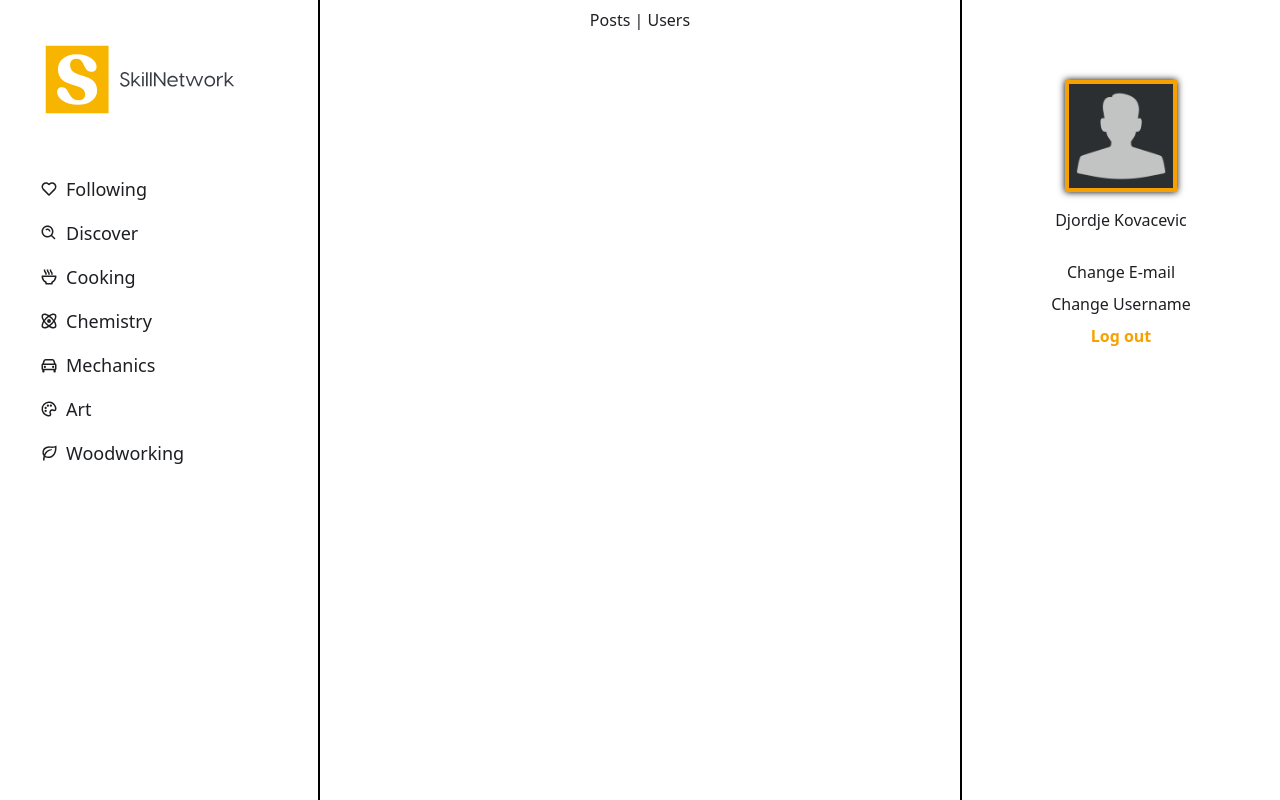
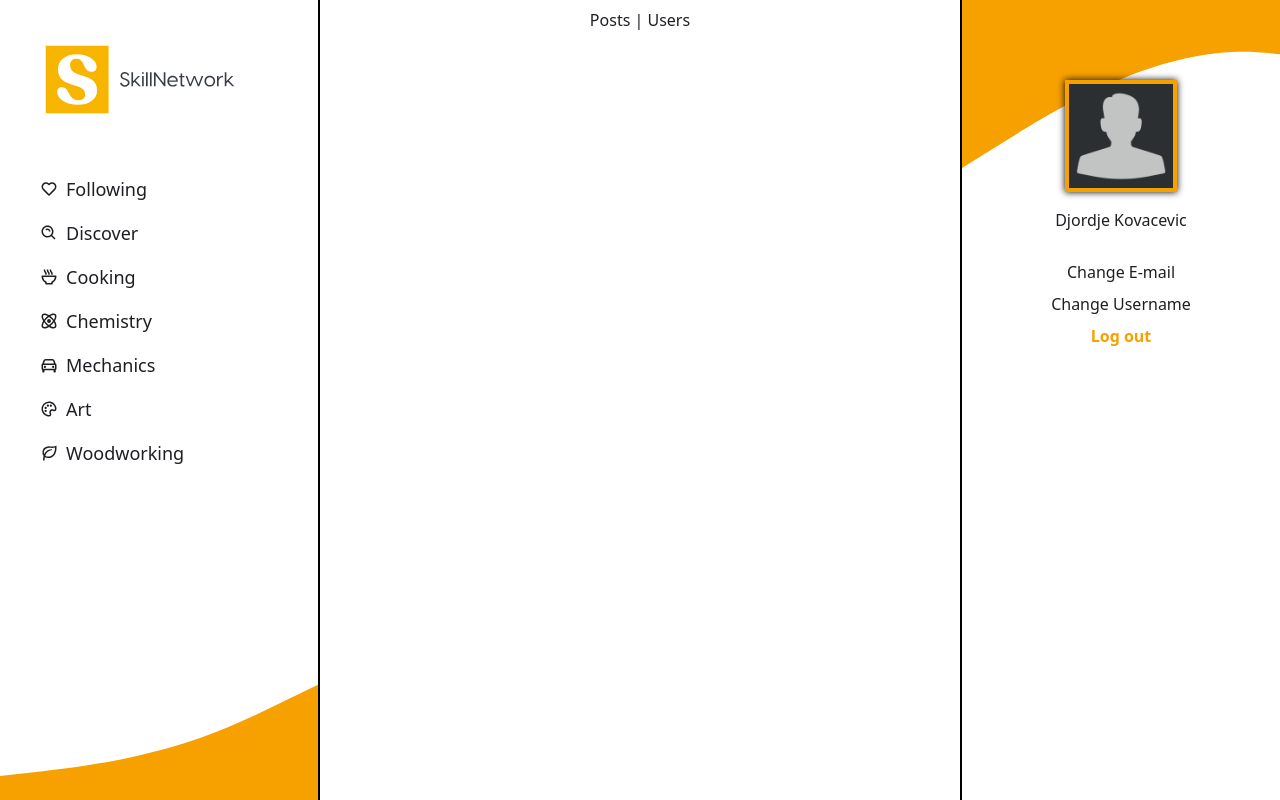
Before and after one commit to KDjole/SkillNetwork, a React (Vite) app: page / in a window 1280 px wide. Built offline with nearby package versions, Linux system fonts and the light colour scheme.

Commit message:
Added some design to home page.

```diff
--- a/src/Pages/HomePage/MenuLeft.jsx
+++ b/src/Pages/HomePage/MenuLeft.jsx
@@ -2,7 +2,18 @@ import MenuLeftOptions from "./MenuLeft/MenuLeftOptions";
 
 export default function MenuLeft() {
   return (
-    <div className="min-h-screen w-1/4 flex-col items-center p-10 border-r-2 border-black">
+    <div className="relative min-h-screen w-1/4 flex-col items-center p-10 border-r-2 border-black overflow-hidden">
+      <svg
+        xmlns="http://www.w3.org/2000/svg"
+        viewBox="0 0 1440 320"
+        className="absolute left-0 bottom-0 h-60 z-minus"
+      >
+        <path
+          fill="#f7a100"
+          fillOpacity="1"
+          d="M0,288L48,282.7C96,277,192,267,288,229.3C384,192,480,128,576,112C672,96,768,128,864,165.3C960,203,1056,245,1152,234.7C1248,224,1344,160,1392,128L1440,96L1440,320L1392,320C1344,320,1248,320,1152,320C1056,320,960,320,864,320C768,320,672,320,576,320C480,320,384,320,288,320C192,320,96,320,48,320L0,320Z"
+        ></path>
+      </svg>
       <img src="..\..\..\..\src\Images\Logo.svg" alt="" width={"200px"} />
       {/*<Search />*/}
       <MenuLeftOptions />
--- a/src/Pages/HomePage/Profile.jsx
+++ b/src/Pages/HomePage/Profile.jsx
@@ -4,10 +4,21 @@ import ProfileName from "./Profile/ProfileName";
 
 export default function Profile() {
   return (
-    <div className="w-1/4 border-l-2 border-black flex flex-col items-center pt-20 gap-2">
+    <div className="relative w-1/4 border-l-2 border-black flex flex-col items-center pt-20 gap-2 overflow-hidden">
       <ProfilePicture />
       <ProfileName />
       <ProfileOptions />
+      <svg
+        xmlns="http://www.w3.org/2000/svg"
+        viewBox="0 0 1440 320"
+        className="absolute top-0 left-0 h-60 z-minus"
+      >
+        <path
+          fill="#f7a100"
+          fillOpacity="1"
+          d="M0,224L60,186.7C120,149,240,75,360,69.3C480,64,600,128,720,154.7C840,181,960,171,1080,138.7C1200,107,1320,53,1380,26.7L1440,0L1440,0L1380,0C1320,0,1200,0,1080,0C960,0,840,0,720,0C600,0,480,0,360,0C240,0,120,0,60,0L0,0Z"
+        ></path>
+      </svg>
     </div>
   );
 }
--- a/tailwind.config.js
+++ b/tailwind.config.js
@@ -7,10 +7,16 @@ export default {
         myGray: "#1d1f23",
         myYellow: "#f7a100",
       },
+      zIndex: {
+        minus: "-1",
+      },
       boxShadow: {
         custom: "0px 0px 7px black",
       },
     },
+    customClasses: {
+      myClip: "clip-path: ellipse(130px 140px at 10% 20%)",
+    },
   },
   plugins: [],
 };
```
